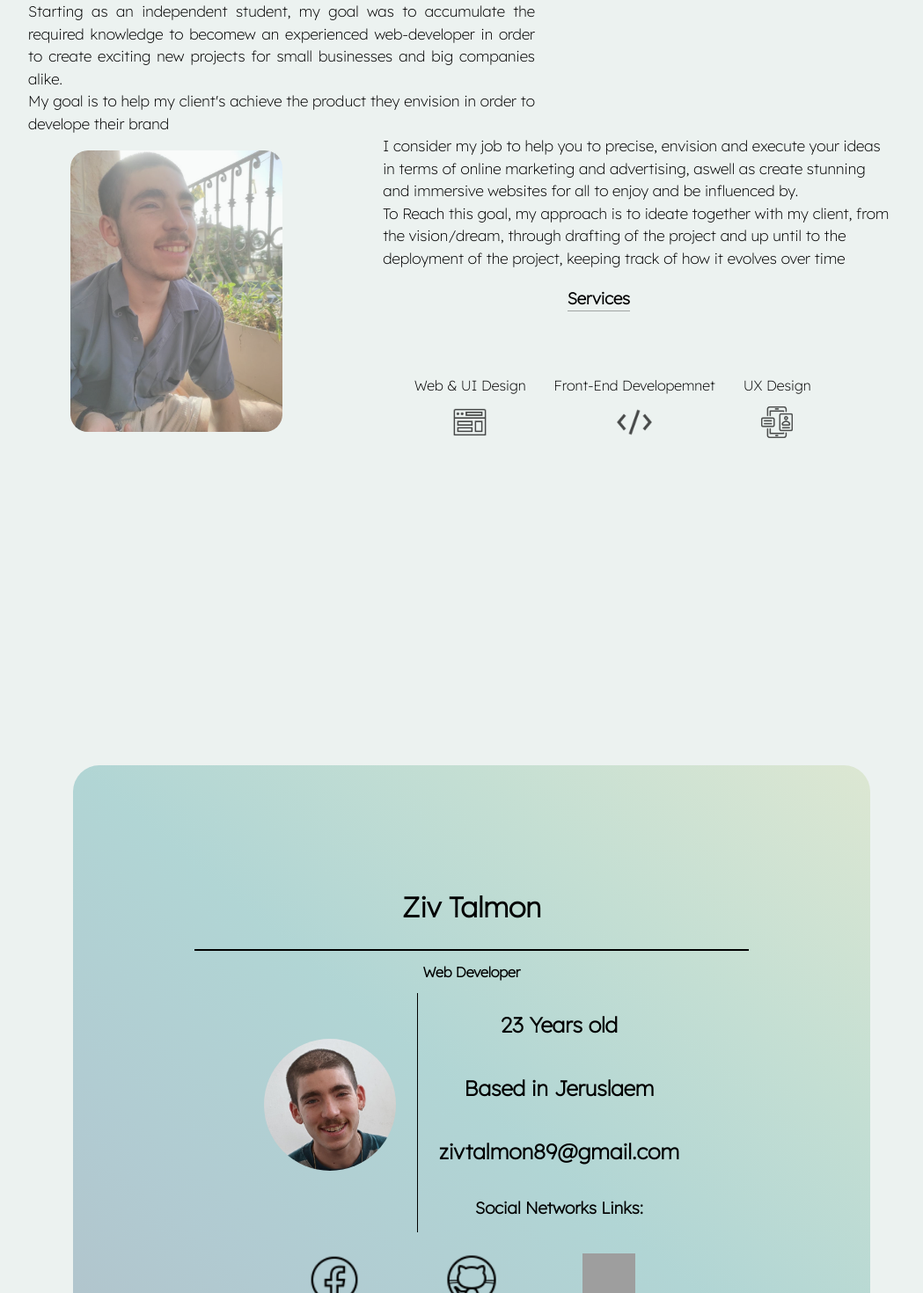
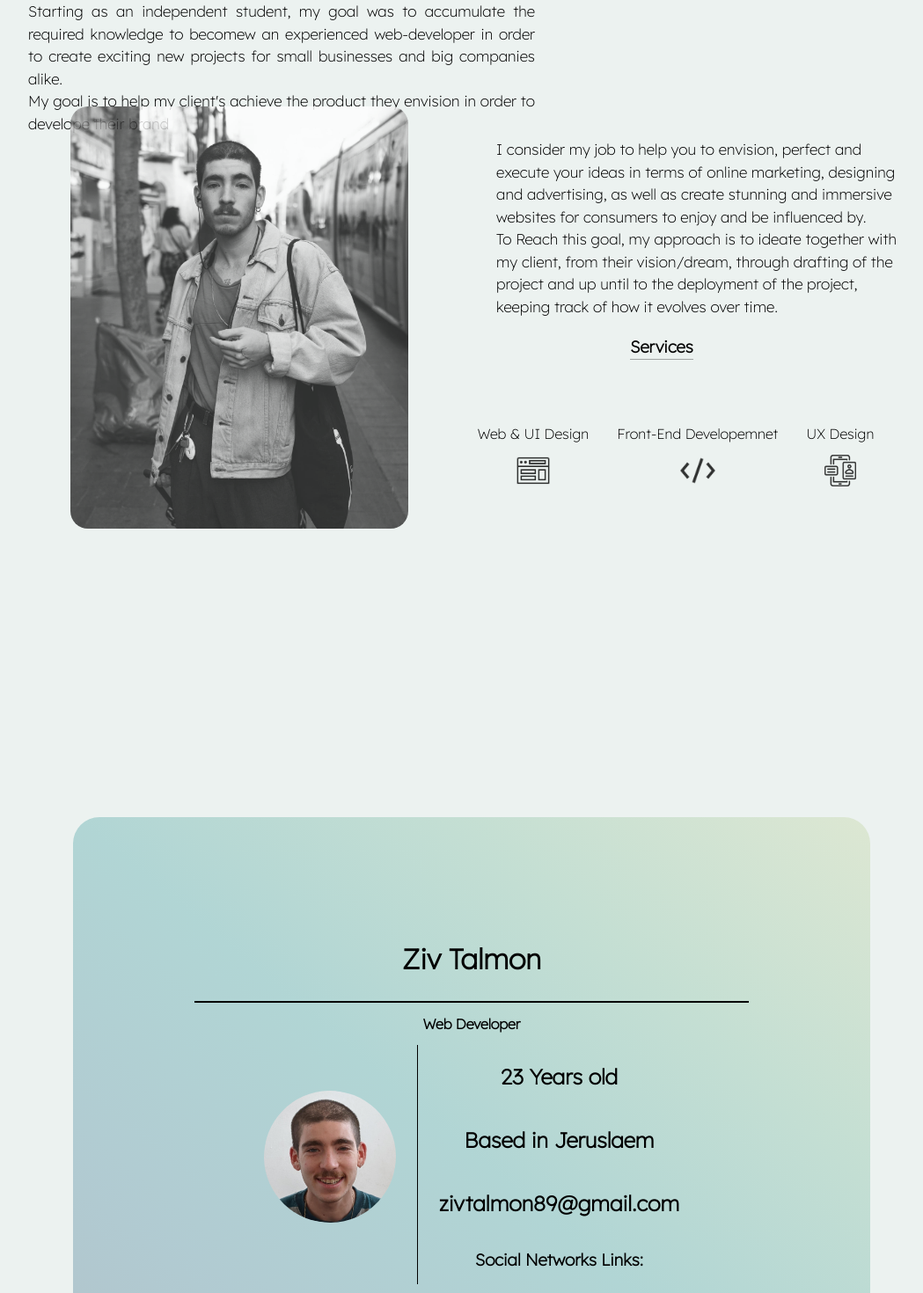
Before and after one commit to zifftalmon/zivPortfolio.github.io, a React (Create React App) app in the folder ziv-portfolio/: page / in a window 1280 px wide. Shown: the part 1560-3030 px from the top of the page at 88% size, without its empty margins (176-1225 px from the left). Built offline with nearby package versions, Linux system fonts and the light colour scheme; grey boxes are pictures that could not be loaded; a web font is replaced by a local one.

Commit message:
about image changed as weel as text. contatc image rotated

```diff
--- a/ziv-portfolio/package.json
+++ b/ziv-portfolio/package.json
@@ -1,7 +1,6 @@
 {
   "name": "ziv-portfolio",
   "version": "0.1.0",
-  "homepage": "https://zifftalmon.github.io/zivPortfolio.github.io/",
   "private": true,
   "dependencies": {
     "@testing-library/jest-dom": "^5.16.5",
--- a/ziv-portfolio/src/components/About.js
+++ b/ziv-portfolio/src/components/About.js
@@ -11,12 +11,12 @@ const About = () => {
                 </p>
             </div>
             <div className="imgDiv">
-                <img alt='about-img' src='321480330_690464869296098_4260128103496943149_n.jpg'/>
+                <img alt='about-img' src='WhatsApp Image 2023-01-29 at 21.48.00 (1).jpeg'/>
                 <div className="imgDivPara">
                     <p>
-                        I consider my job to help you to precise, envision and execute your ideas in terms of online marketing and advertising, aswell as create stunning and immersive websites for all to enjoy and be influenced by.
+                        I consider my job to help you to envision, perfect and execute your ideas in terms of online marketing, designing and advertising, as well as create stunning and immersive websites for consumers to enjoy and be influenced by.
                         <br/>
-                        To Reach this goal, my approach is to ideate together with my client, from the vision/dream, through drafting of the project and up until to the deployment of the project, keeping track of how it evolves over time
+                        To Reach this goal, my approach is to ideate together with my client, from their vision/dream, through drafting of the project and up until to the deployment of the project, keeping track of how it evolves over time.
                     </p>
                         <h3>Services</h3>
                     <ul>
--- a/ziv-portfolio/src/components/Contact.js
+++ b/ziv-portfolio/src/components/Contact.js
@@ -7,7 +7,7 @@ const Contact = () => {
                 <h4>Web Developer</h4>
                 <div className="contactDetailsDiv">
                     <div>
-                        <img alt='contact-img' src='WhatsApp Image 2023-01-03 at 15.54.19.jpeg'/>
+                        <img className='contact-img' alt='contact-img' src='WhatsApp Image 2023-01-03 at 15.54.19.jpeg'/>
                     </div>
                     <div className="contactDiv">
                         <h2>23 Years old</h2>
--- a/ziv-portfolio/src/styles/About.css
+++ b/ziv-portfolio/src/styles/About.css
@@ -26,11 +26,11 @@
     font-weight: 200;
 }
 .about img{
-    opacity: 0.7;
+    opacity: 0.8;
     border-radius: 20px;
     margin: -2em 0 10em 12em;
-    width: 50%;
-    height: 40vh;
+    width: 60%;
+    height: 60vh;
 }
 .imgDiv {
     display: flex;
@@ -88,8 +88,8 @@
     .about img {
         margin: 1em 0;
         padding: 0;
-        width: 200px;
-        height: 200px;
+        width: 230px;
+        height: 270px;
     }
     .aboutPara {
         text-align: center;
--- a/ziv-portfolio/src/styles/Contact.css
+++ b/ziv-portfolio/src/styles/Contact.css
@@ -1,19 +1,21 @@
-.contact {
+.contact{
     display: flex;
     box-sizing: border-box;
     justify-content: center;
     align-items: center;
 }
-.contact img {
+.contact img{
     width: 150px;
     height: 150px;
+}
+.contact-img {
+    transform: rotate(10deg);
 }
 .contact hr {
     width: 70%;
     border: 1px solid black;
 }
 .contactContainer {
-    /* border: 3px solid red; */
     display: flex;
     text-align: center;
     flex-direction: column;
```
Also changed, not shown: ziv-portfolio/public/WhatsApp Image 2023-01-29 at 21.48.00 (1).jpeg (added).
